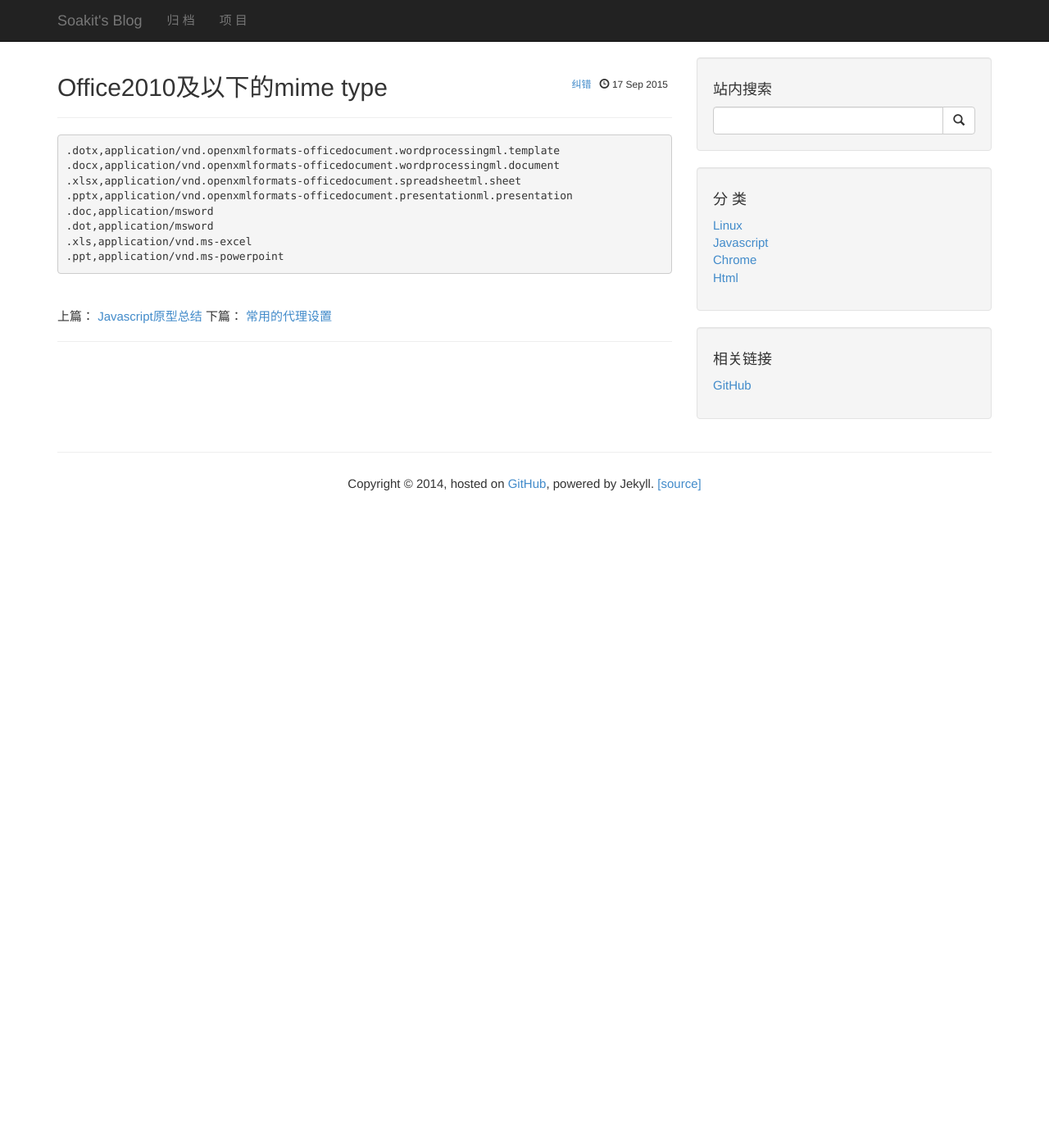
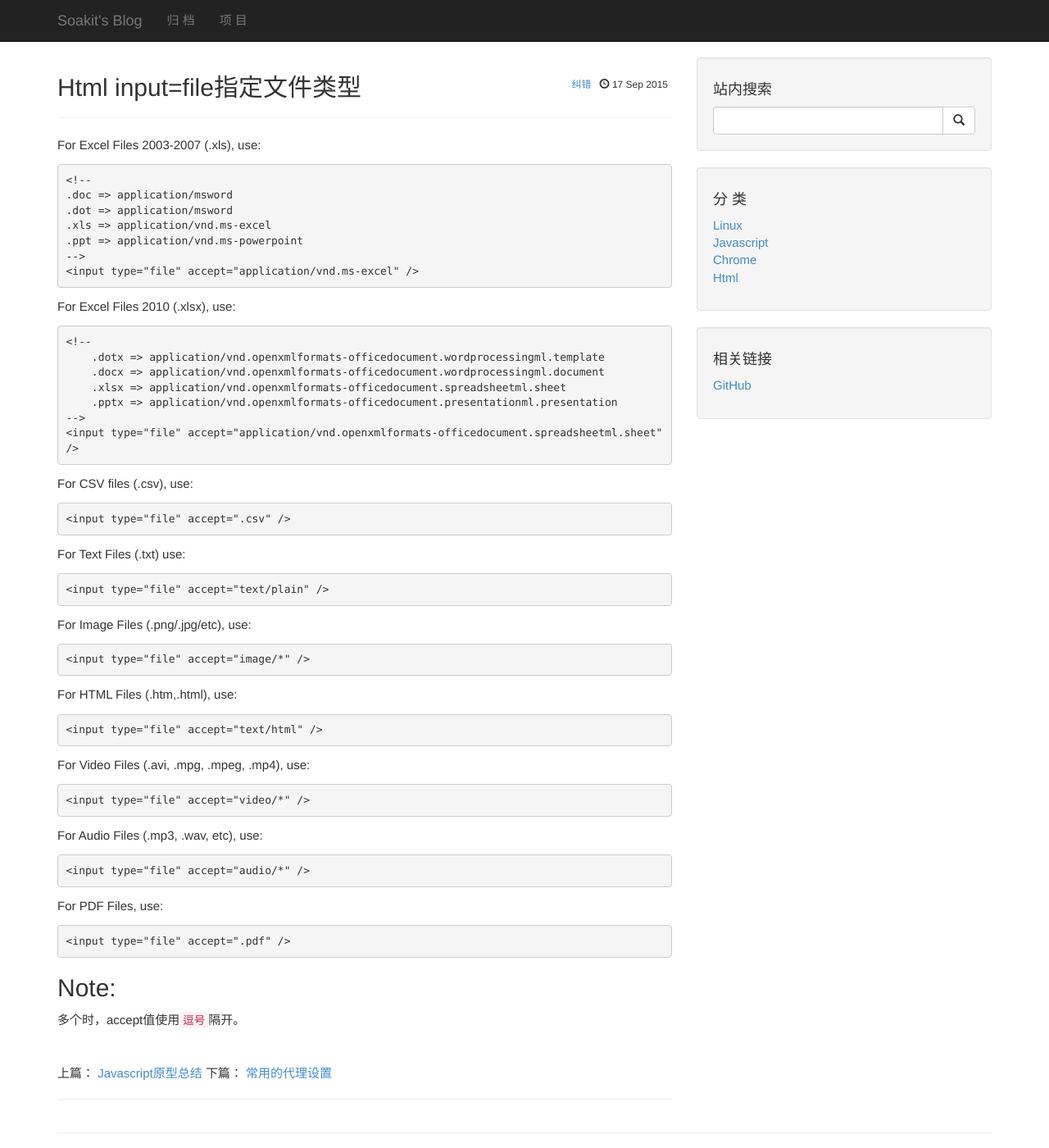
Before and after one commit to soakit/soakit.github.com, a Jekyll site: the page built from _posts/2015-09-17-office2010及以下的mime_type.md, in a window 1280 px wide and 1400 px high. Shown: the whole window at 82% size. Built offline with Jekyll 4.4.1, drawn with Linux system fonts in a browser that asks for light colours; Markdown is read by kramdown in place of the engine named in the settings; comment, search, counter and statistics services are not loaded.

Commit message:
update posts

````diff
--- a/_posts/2015-09-17-office2010及以下的mime_type.md
+++ b/_posts/2015-09-17-office2010及以下的mime_type.md
@@ -1,16 +1,58 @@
 ---
 layout: post
 category: "HTML"
-title:  "Office2010及以下的mime type"
+title:  "Html input=file指定文件类型"
 tags: [HTML]
 ---
-{% highlight bash %}
-.dotx,application/vnd.openxmlformats-officedocument.wordprocessingml.template
-.docx,application/vnd.openxmlformats-officedocument.wordprocessingml.document
-.xlsx,application/vnd.openxmlformats-officedocument.spreadsheetml.sheet
-.pptx,application/vnd.openxmlformats-officedocument.presentationml.presentation
-.doc,application/msword
-.dot,application/msword
-.xls,application/vnd.ms-excel
-.ppt,application/vnd.ms-powerpoint
-{% endhighlight %}
+
+For Excel Files 2003-2007 (.xls), use:
+```html
+<!--
+.doc => application/msword
+.dot => application/msword
+.xls => application/vnd.ms-excel
+.ppt => application/vnd.ms-powerpoint
+-->
+<input type="file" accept="application/vnd.ms-excel" />
+```
+For Excel Files 2010 (.xlsx), use:
+```html
+<!--
+    .dotx => application/vnd.openxmlformats-officedocument.wordprocessingml.template
+    .docx => application/vnd.openxmlformats-officedocument.wordprocessingml.document
+    .xlsx => application/vnd.openxmlformats-officedocument.spreadsheetml.sheet
+    .pptx => application/vnd.openxmlformats-officedocument.presentationml.presentation
+-->
+<input type="file" accept="application/vnd.openxmlformats-officedocument.spreadsheetml.sheet" />
+```
+For CSV files (.csv), use:
+```html
+<input type="file" accept=".csv" />
+```
+For Text Files (.txt) use:
+```html
+<input type="file" accept="text/plain" />
+```
+For Image Files (.png/.jpg/etc), use:
+```html
+<input type="file" accept="image/*" />
+```
+For HTML Files (.htm,.html), use:
+```html
+<input type="file" accept="text/html" />
+```
+For Video Files (.avi, .mpg, .mpeg, .mp4), use:
+```html
+<input type="file" accept="video/*" />
+```
+For Audio Files (.mp3, .wav, etc), use:
+```html
+<input type="file" accept="audio/*" />
+```
+For PDF Files, use:
+```html
+<input type="file" accept=".pdf" />
+```
+
+## Note:
+多个时，accept值使用`逗号`隔开。
````
Also changed, not shown: _posts/2015-07-16-Chrome的一些技巧.md (+6 -5 lines), _posts/2015-08-17-Javascript原型总结.md (+4 -4 lines), _posts/2015-10-13-常用的代理设置.md (+12 -8 lines).
